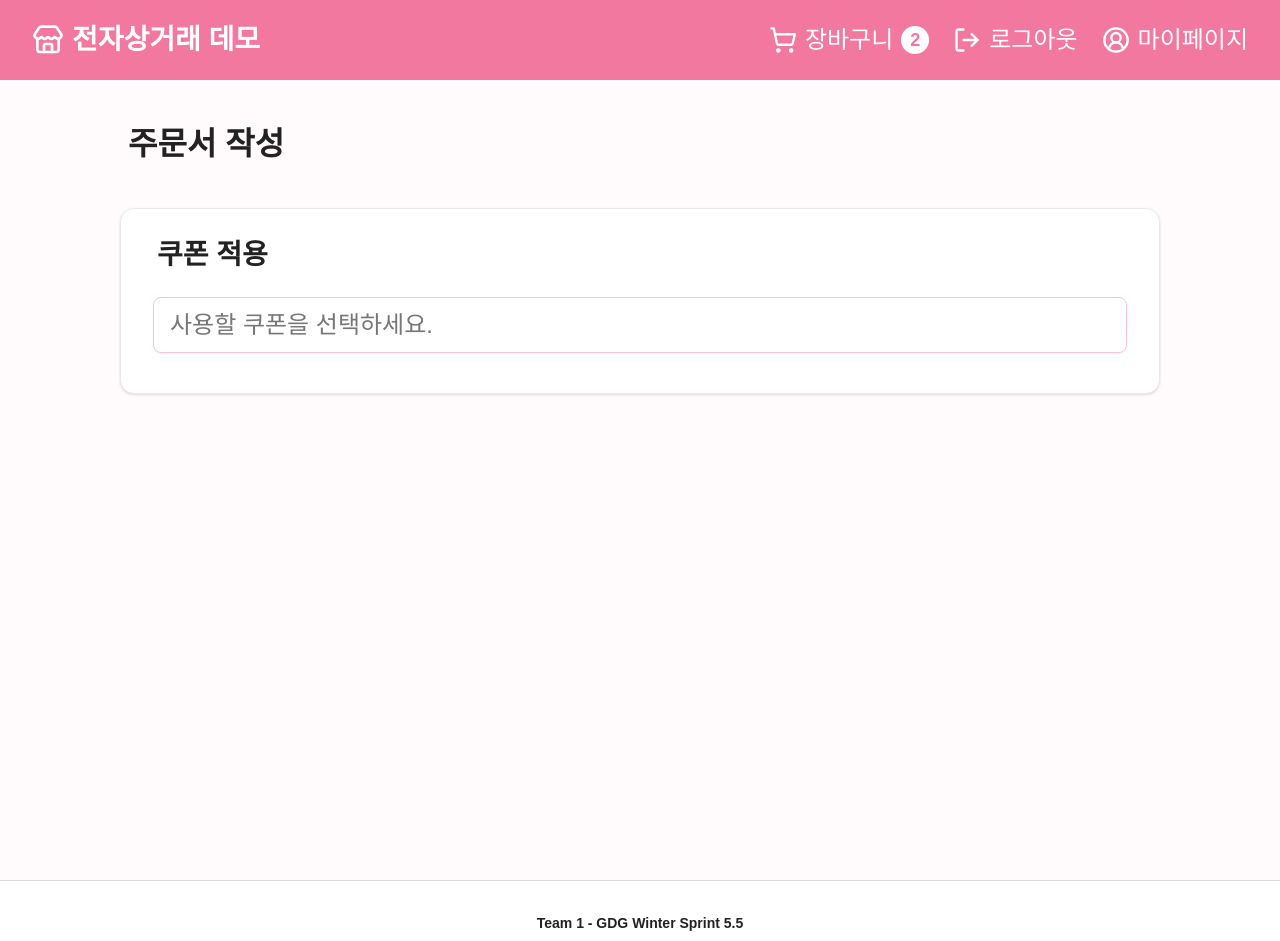
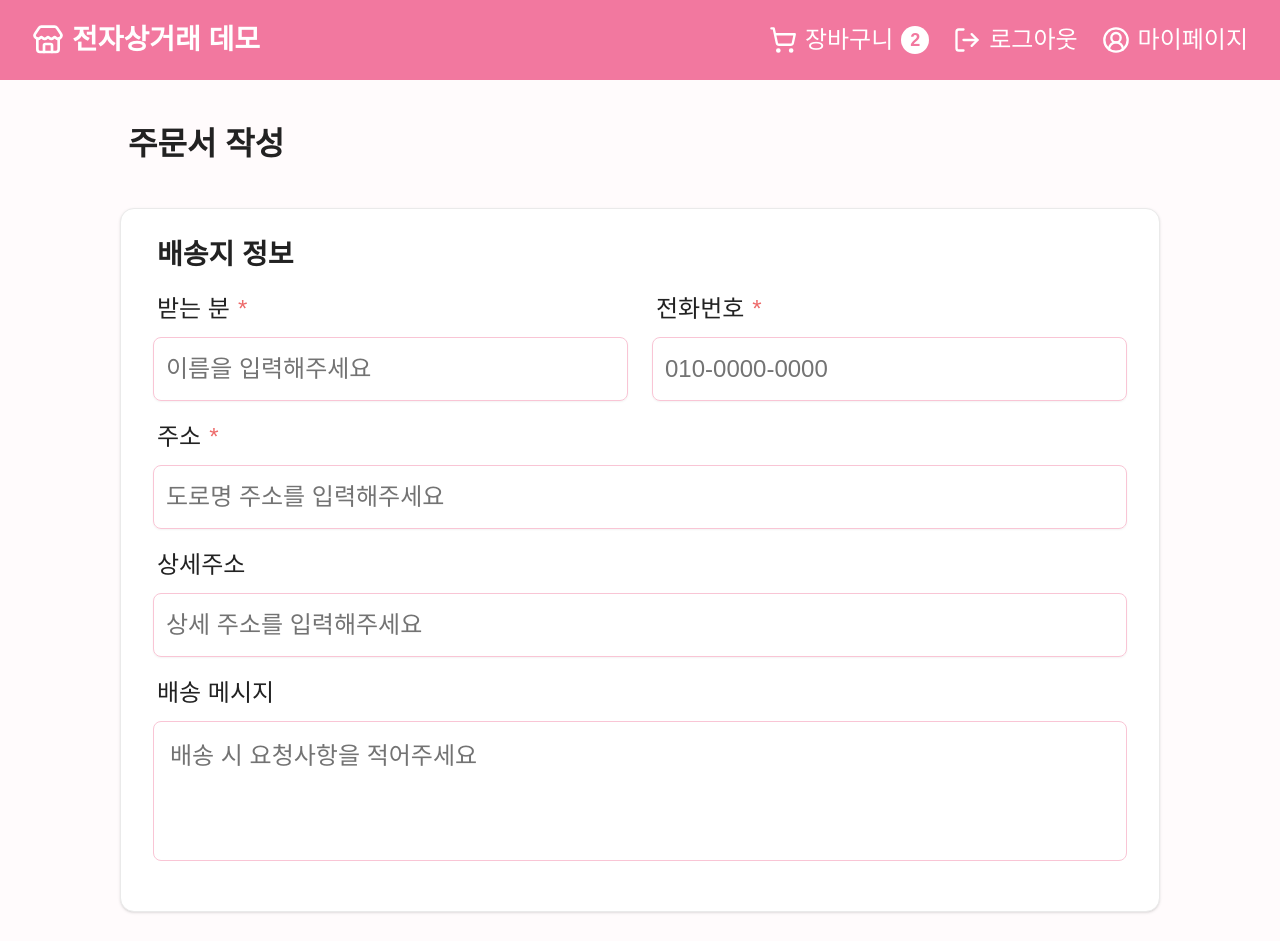
Before and after one commit to GDG-on-Campus-KNU/winter-sprint-5.5st-team1-fe, a React (Vite) app: page /order in a window 1280 px wide. Shown: the top 941 px of the page. Built offline with nearby package versions, Linux system fonts and the light colour scheme.

Commit message:
feat: 배송지 정보 입력 UI 작업

```diff
--- a/src/pages/OrderPage.tsx
+++ b/src/pages/OrderPage.tsx
@@ -1,6 +1,9 @@
 import { useState, useMemo } from "react";
 import { cn } from "@/lib/utils";
 import { Card } from "@/components/ui/card";
+import { Input } from "@/components/ui/input";
+import { Label } from "@/components/ui/label";
+import { Button } from "@/components/ui/button";
 import { Coupon } from "@/types/coupon";
 import { getAvailableCoupons } from "@/mocks/data/coupons";
 import { CouponCard } from "@/components/cards/couponCard";
@@ -8,20 +11,69 @@ import { X } from "lucide-react";
 
 function OrderPage() {
     const orderPrice = 80000;
+    const [name, setName] = useState("");
+    const [phone, setPhone] = useState("");
+    const [address, setAddress] = useState("");
     const [selectedCoupon, setSelectedCoupon] = useState<Coupon | null>(null);
     const [isModalOpen, setIsModalOpen] = useState(false);
+    const [deliveryMessage, setDeliveryMessage] = useState("");
 
+    const isOrderValid = name.trim() !== "" && phone.trim() !== "" && address.trim() !== "";
     const availableSortedCoupons = useMemo(() => {
-        const available = getAvailableCoupons(orderPrice); // 사용가능 쿠폰 리스트
-        return [...available].sort((a, b) => a.id - b.id); // 오름차순 정렬
+        const available = getAvailableCoupons(orderPrice);
+        return [...available].sort((a, b) => a.id - b.id);
     }, [orderPrice]);
+
     return (
         <div className="w-full min-h-screen bg-pink-500/3 py-10 px-[120px]">
-            <div className="w-full mx-auto">
+            <div className="w-full mx-auto space-y-10">
                 <h1 className="text-[32px] font-semibold text-gray-500 ml-2 mb-10 text-left">
                     주문서 작성
                 </h1>
 
+                <Card className="w-full pt-8 pb-10 px-8 border border-gray-100 shadow-sm bg-white rounded-xl text-left">
+                    <div className="flex flex-col gap-7  text-[24px]">
+                        <div className="text-[28px] font-semibold text-gray-500 ml-1 leading-none">
+                            배송지 정보
+                        </div>
+
+                        <div className="space-y-6">
+                            <div className="grid grid-cols-2 gap-6">
+                                <div className="space-y-4">
+                                    <Label className="font-medium text-gray-500 ml-1">받는 분<span className="text-red">*</span></Label>
+                                    <Input placeholder="이름을 입력해주세요" className="h-16 !text-[24px]" value={name}
+                                        onChange={(e) => setName(e.target.value)} />
+                                </div>
+                                <div className="space-y-4">
+                                    <Label className="font-medium text-gray-500 ml-1">전화번호<span className="text-red">*</span></Label>
+                                    <Input placeholder="010-0000-0000" className="h-16 !text-[24px]" value={phone}
+                                        onChange={(e) => setPhone(e.target.value)} />
+                                </div>
+                            </div>
+
+                            <div className="space-y-4">
+                                <Label className="font-medium text-gray-500 ml-1">주소<span className="text-red">*</span></Label>
+                                <Input placeholder="도로명 주소를 입력해주세요" className="h-16 !text-[24px]" value={address}
+                                    onChange={(e) => setAddress(e.target.value)} />
+                            </div>
+
+                            <div className="space-y-4">
+                                <Label className="font-medium text-gray-500 ml-1">상세주소</Label>
+                                <Input placeholder="상세 주소를 입력해주세요" className="h-16 !text-[24px]" />
+                            </div>
+
+                            <div className="space-y-4">
+                                <Label className="font-medium text-gray-500 ml-1">배송 메시지</Label>
+                                <textarea
+                                    value={deliveryMessage}
+                                    onChange={(e) => setDeliveryMessage(e.target.value)}
+                                    className="w-full min-h-[140px] p-4 rounded-md border border-pink-300 focus:ring-[3px] focus:ring-pink-400/30 focus:border-pink-400 outline-none transition-all resize-none placeholder:text-muted-foreground text-[24px]"
+                                    placeholder="배송 시 요청사항을 적어주세요"
+                                />
+                            </div>
+                        </div>
+                    </div>
+                </Card>
                 <Card className="w-full pt-8 pb-10 px-8 border border-gray-100 shadow-sm bg-white rounded-xl text-left">
                     <div className="flex flex-col gap-7">
                         <div className="text-[28px] font-semibold text-gray-500 ml-1 leading-none">
@@ -33,7 +85,7 @@ function OrderPage() {
                                 type="button"
                                 onClick={() => setIsModalOpen(true)}
                                 className={cn(
-                                    "flex items-center px-4 w-full h-14 rounded-md border text-[24px] shadow-xs transition-all outline-none bg-white",
+                                    "flex items-center px-4 w-full h-16 rounded-md border text-[24px] shadow-xs transition-all outline-none bg-white",
                                     "border-pink-300",
                                     "hover:border-pink-400 hover:bg-pink-50/30 cursor-pointer",
                                     "focus:ring-[3px] focus:ring-pink-400/30 focus:border-pink-400",
@@ -47,6 +99,14 @@ function OrderPage() {
                         </div>
                     </div>
                 </Card>
+                <div className="pt-4 flex items-center justify-center">
+                    <Button
+                        className="w-[300px] h-18 text-[28px] font-semibold rounded-xl"
+                        disabled={!isOrderValid}
+                    >
+                        주문하기
+                    </Button>
+                </div>
             </div>
             {isModalOpen && (
                 <div className="fixed inset-0 z-50 flex items-center justify-center">
```
